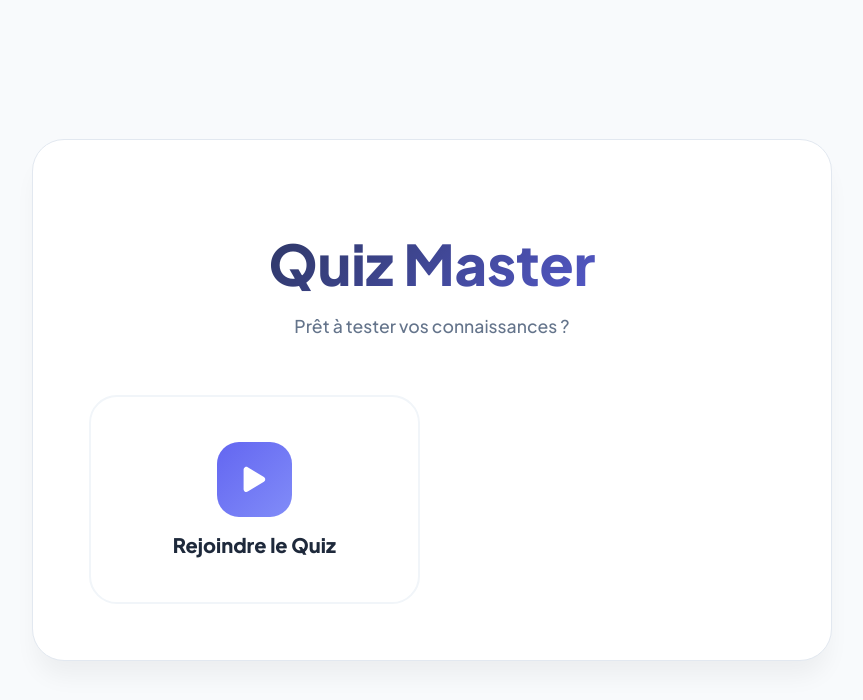
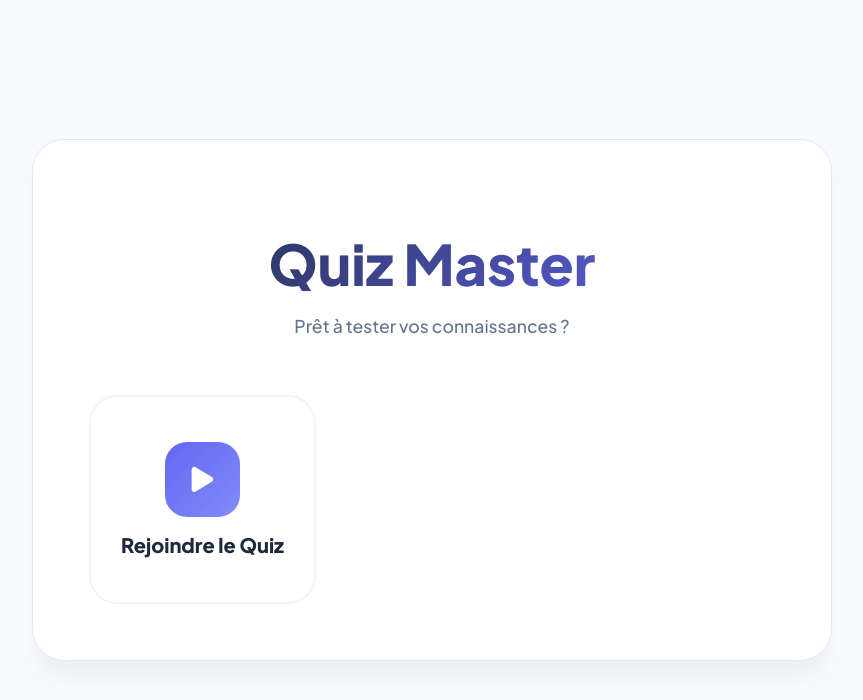
Before and after one commit to Torousseau/qcm-site, a React (Vite) app: page / in a window 1280 px wide. Shown: the top 700 px of the page, without its empty margins (208-1071 px from the left). Built offline with nearby package versions, Linux system fonts and the light colour scheme.

Commit message:
Aligner les boutons

```diff
--- a/src/assets/style/style.css
+++ b/src/assets/style/style.css
@@ -263,7 +263,7 @@ header { margin-bottom: 2.5rem; }
 }
 .hero-section p { font-size: 1.1rem; color: var(--text-muted); font-weight: 500; }
 
-.home-grid { display: grid; grid-template-columns: 1fr 1fr; gap: 25px; }
+.home-grid { display: flex; justify-content: space-between; align-items: center; }
 .home-card {
     background: var(--white); border: 2px solid #f1f5f9; padding: 45px 30px; border-radius: 28px;
     cursor: pointer; transition: var(--transition); display: flex; flex-direction: column; align-items: center; gap: 15px;
```
